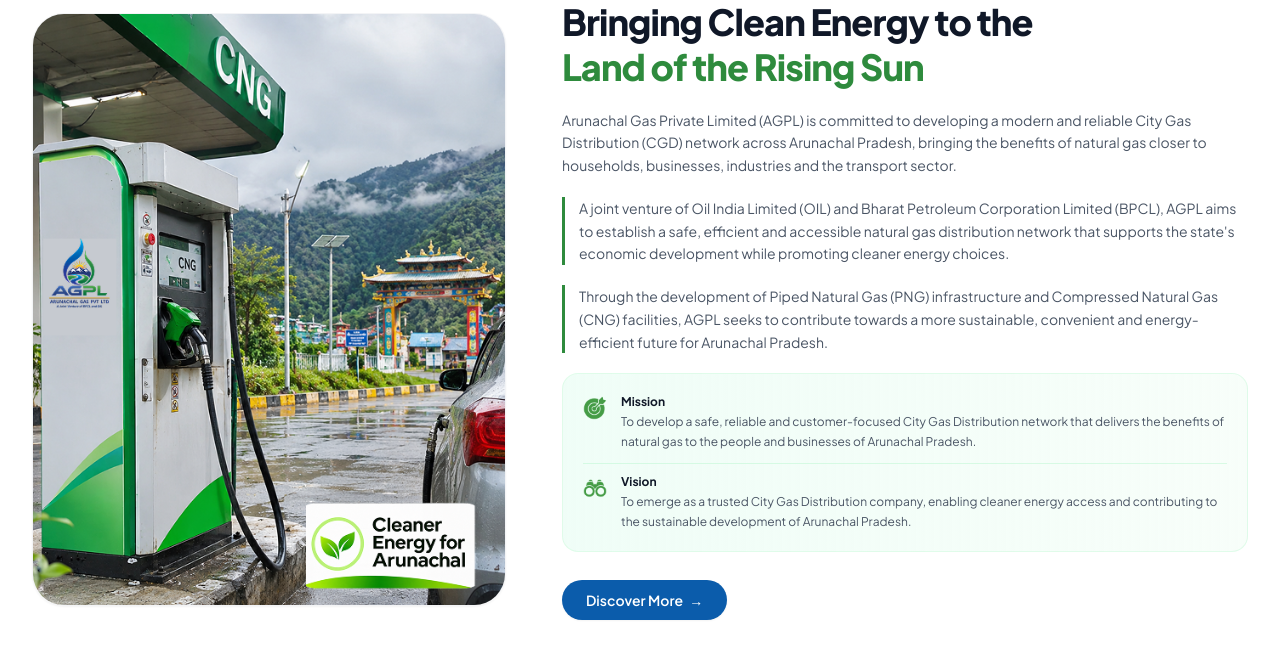
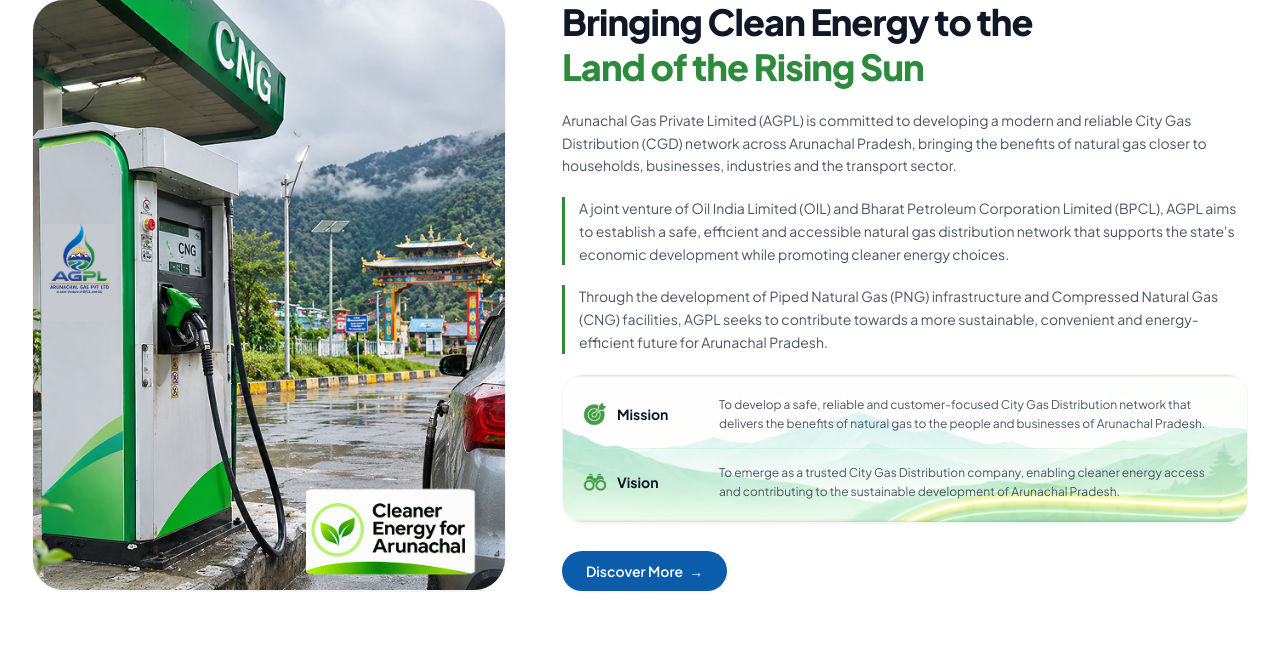
Before and after one commit to ridipblog/arunachal_gas, a Laravel app: page / in a window 1280 px wide. Shown: the part 1154-1826 px from the top of the page. Run offline with Laravel 12, Linux system fonts and the light colour scheme; style sheets or scripts are compiled from the project's sources; some libraries are stand-ins or nearby versions.

Commit message:
add background for mission and vission in second hero section

```diff
--- a/resources/views/components/jv-partners.blade.php
+++ b/resources/views/components/jv-partners.blade.php
@@ -39,32 +39,37 @@
                     </p>
                 </div>
 
-                {{-- Mission & Vision Light Green Panel --}}
-                <div class="bg-gradient-to-r from-emerald-50/80 to-green-50/50 rounded-2xl p-4 sm:p-5 border border-green-100/80 space-y-3">
-                    {{-- Mission --}}
-                    <div class="flex items-start space-x-3.5">
+                {{-- Mission & Vision Panel with Custom Illustrated Background matching 2nd screenshot --}}
+                <div class="relative rounded-2xl md:rounded-[22px] p-4 sm:p-5 shadow-xs border border-gray-100/90 overflow-hidden bg-cover bg-center bg-no-repeat space-y-3 sm:space-y-3.5"
+                     style="background-image: url('{{ asset('images/assets/mission_vission_background.png') }}');">
+
+                    {{-- Mission Row --}}
+                    <div class="flex flex-col sm:flex-row sm:items-center gap-1.5 sm:gap-6">
+                        <div class="flex items-center space-x-2.5 sm:w-28 shrink-0">
                             <img src="{{ asset('images/assets/mission.png') }}"
                                  alt="Mission"
-                             class="w-6 h-6 flex-shrink-0 mt-0.5 object-contain">
-                        <div>
-                            <span class="text-xs font-bold text-gray-900 block">Mission</span>
-                            <p class="text-[11px] sm:text-xs text-gray-600 leading-relaxed mt-0.5">
+                                 class="w-6 h-6 object-contain shrink-0">
+                            <span class="text-sm font-bold text-gray-900">Mission</span>
+                        </div>
+                        <p class="text-[11.5px] sm:text-xs text-gray-600 leading-relaxed flex-1">
                             To develop a safe, reliable and customer-focused City Gas Distribution network that delivers the benefits of natural gas to the people and businesses of Arunachal Pradesh.
                         </p>
                     </div>
-                    </div>
 
-                    {{-- Vision --}}
-                    <div class="flex items-start space-x-3.5 pt-2.5 border-t border-green-200/50">
+                    {{-- Horizontal Divider --}}
+                    <div class="border-t border-green-200/50"></div>
+
+                    {{-- Vision Row --}}
+                    <div class="flex flex-col sm:flex-row sm:items-center gap-1.5 sm:gap-6">
+                        <div class="flex items-center space-x-2.5 sm:w-28 shrink-0">
                             <img src="{{ asset('images/assets/vission.png') }}"
                                  alt="Vision"
-                             class="w-6 h-6 flex-shrink-0 mt-0.5 object-contain">
-                        <div>
-                            <span class="text-xs font-bold text-gray-900 block">Vision</span>
-                            <p class="text-[11px] sm:text-xs text-gray-600 leading-relaxed mt-0.5">
+                                 class="w-6 h-6 object-contain shrink-0">
+                            <span class="text-sm font-bold text-gray-900">Vision</span>
+                        </div>
+                        <p class="text-[11.5px] sm:text-xs text-gray-600 leading-relaxed flex-1">
                             To emerge as a trusted City Gas Distribution company, enabling cleaner energy access and contributing to the sustainable development of Arunachal Pradesh.
                         </p>
-                        </div>
                     </div>
                 </div>
 
```
Also changed, not shown: public/images/assets/mission_vission_background.png (added). Lines whose indentation alone changed are shown as unchanged.
